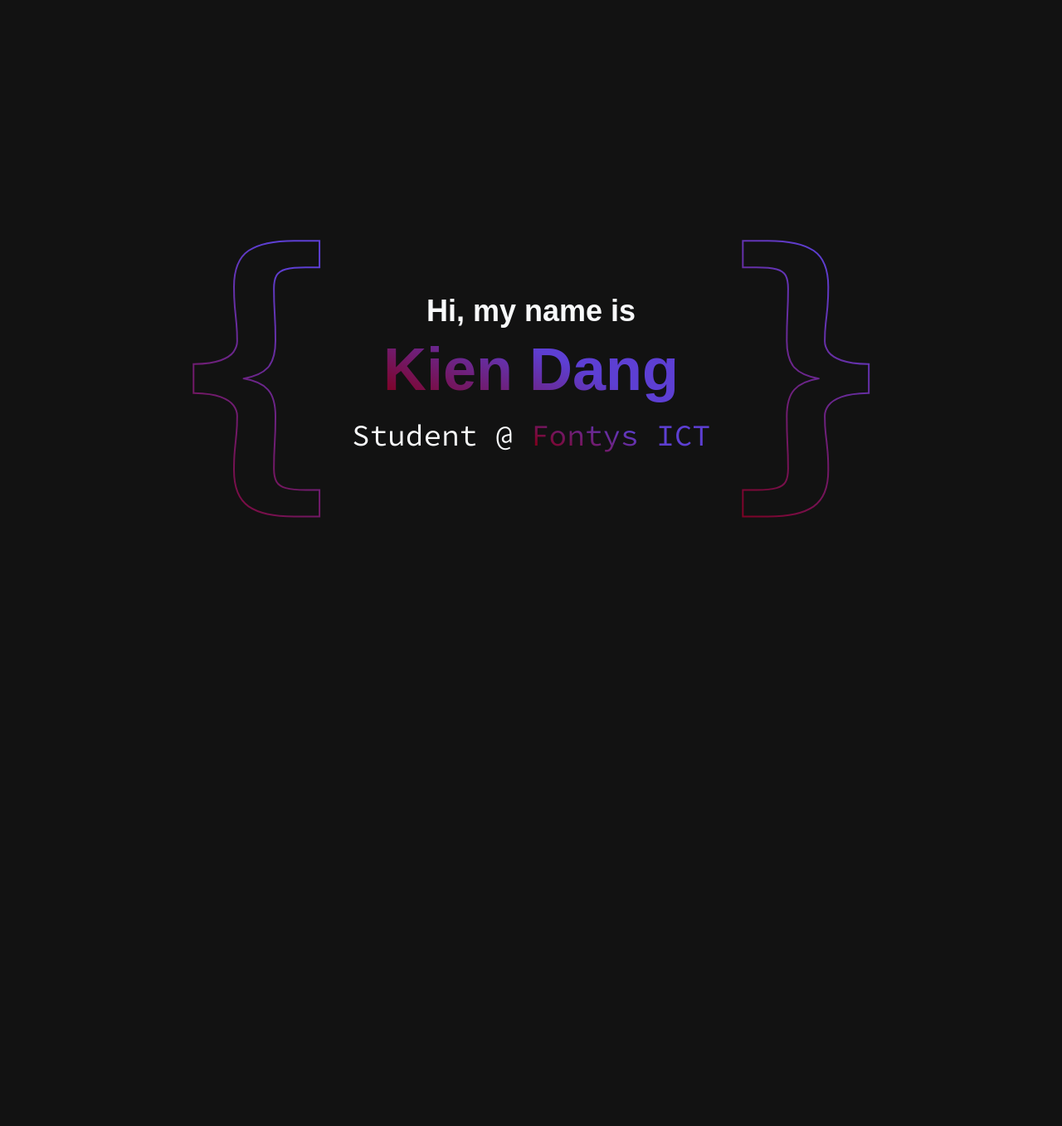
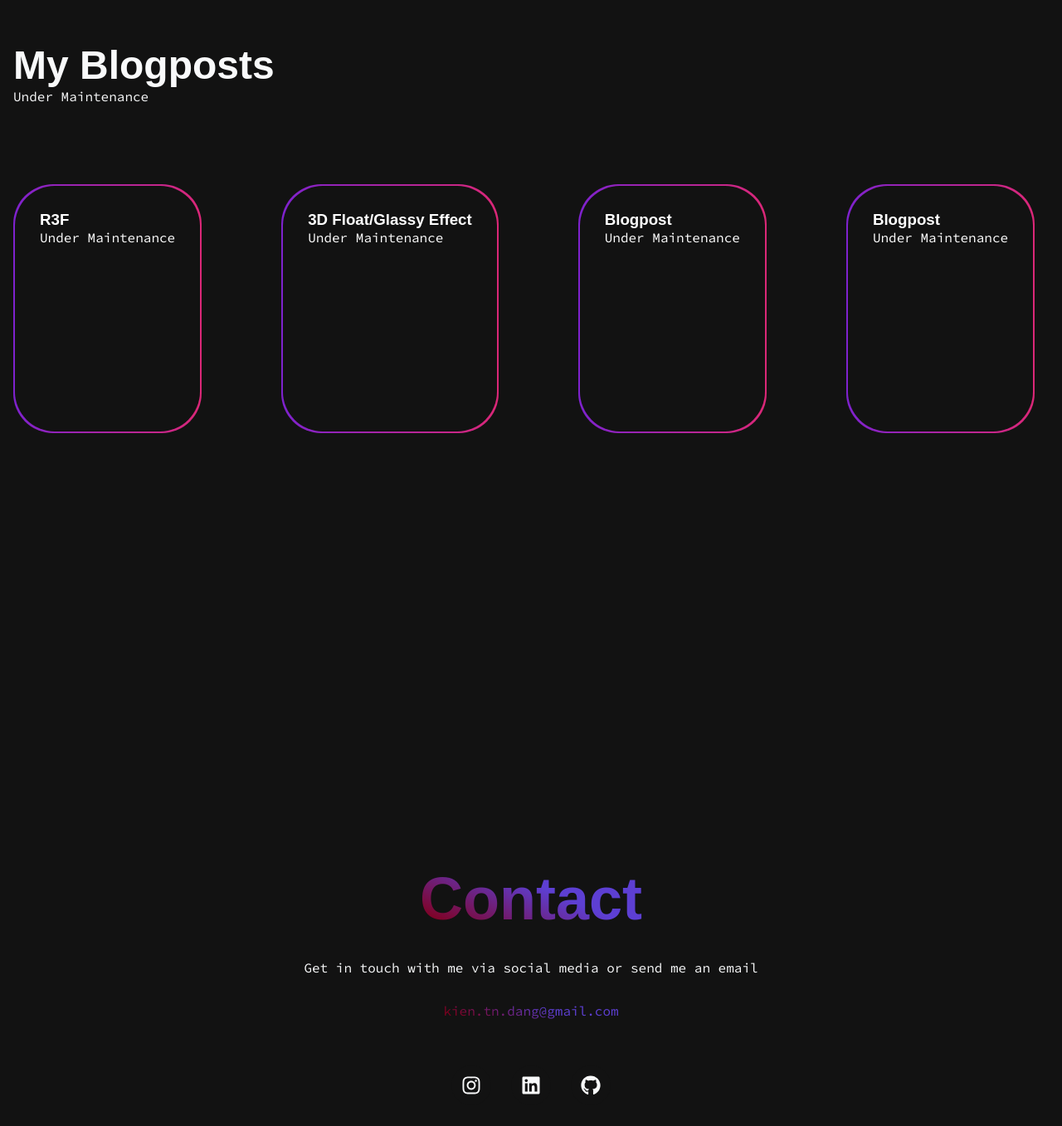
Before and after one commit to TNDKien/showcase-portfolio, a Next.js app: page / in a window 1280 px wide. Shown: the part 5332-6689 px from the top of the page at 83% size. Before the commit the page ends 6183 px from the top, so only its background shows below. Built offline with nearby package versions, Linux system fonts and the light colour scheme; a web font is replaced by a local one.

Commit message:
init Blog + Contact

```diff
--- a/src/app/page.tsx
+++ b/src/app/page.tsx
@@ -4,6 +4,8 @@
 import Header from "../components/Header/Header";
 import About from "../components/About/About";
 import ProjectSection from "../components/Projects/ProjectSection";
+import Blog from "../components/Blog/Blog";
+import Contact from "../components/Contact/Contact";
 
 export default function Home() {
   return (
@@ -11,7 +13,8 @@
       <Hero />
       <About />
       <ProjectSection />
-      <Hero></Hero>
+      <Blog />
+      <Contact />
     </div>
   );
 }
--- /dev/null
+++ b/src/components/Blog/Blog.module.scss
@@ -0,0 +1,67 @@
+@import "app/styles/variables";
+
+.blogSection {
+  background-color: $onyx;
+  display: flex;
+  justify-content: center;
+  min-height: 720px;
+  //   padding: 0 16px;
+  color: $offWhite;
+
+  .container {
+    max-width: 1248px;
+    width: 100%;
+    display: flex;
+    flex-direction: column;
+    gap: 96px;
+
+    h2 {
+      font-size: 48px;
+    }
+
+    section {
+      display: flex;
+      flex-wrap: wrap;
+      gap: 96px;
+
+      article {
+        position: relative;
+        padding: 2rem;
+        border-radius: 48px;
+        height: 300px;
+        color: #fff;
+        text-align: start;
+        cursor: pointer;
+        overflow: hidden;
+        background: linear-gradient(to right, #7e22ce, #db2777);
+        transition: transform 0.4s ease-in-out, box-shadow 0.4s ease-in-out;
+
+        &::before {
+          content: "";
+          position: absolute;
+          inset: 2px;
+          border-radius: 48px;
+          background: $onyx;
+          z-index: 0;
+          transition: inset 0.4s ease-in-out;
+        }
+
+        &:hover {
+          transform: scale(1.05);
+
+          &::before {
+            inset: 0;
+          }
+
+          box-shadow: 0 0 2rem 0.6rem rgba(126, 34, 206, 0.6);
+        }
+
+        h3,
+        p {
+          position: relative;
+          z-index: 1;
+        }
+      }
+    }
+  }
+}
--- /dev/null
+++ b/src/components/Blog/Blog.tsx
@@ -0,0 +1,34 @@
+"use client";
+
+import styles from "./Blog.module.scss";
+
+export default function Blog() {
+  return (
+    <div className={styles.blogSection}>
+      <div className={styles.container}>
+        <header>
+          <h2>My Blogposts</h2>
+          <p>Under Maintenance</p>
+        </header>
+        <section>
+          <article>
+            <h3>R3F </h3>
+            <p>Under Maintenance</p>
+          </article>
+          <article>
+            <h3>3D Float/Glassy Effect </h3>
+            <p>Under Maintenance</p>
+          </article>
+          <article>
+            <h3>Blogpost </h3>
+            <p>Under Maintenance</p>
+          </article>
+          <article>
+            <h3>Blogpost </h3>
+            <p>Under Maintenance</p>
+          </article>
+        </section>
+      </div>
+    </div>
+  );
+}
--- /dev/null
+++ b/src/components/Contact/Contact.module.scss
@@ -0,0 +1,102 @@
+@import "app/styles/variables";
+
+.contactSection {
+  display: flex;
+  justify-content: center;
+  align-items: center;
+  height: 100vh;
+  background-color: $onyx;
+  color: $offWhite;
+
+  .content {
+    display: flex;
+    flex-direction: column;
+    align-items: center;
+    justify-content: center;
+    width: 100%;
+    padding: 0 2rem;
+  }
+
+  h1 {
+    font-size: clamp(32px, 6vw, 72px);
+    font-weight: bold;
+    margin-bottom: 1rem;
+    @extend .gradientText;
+  }
+
+  .subtitle {
+    font-size: clamp(16px, 3vw, 36px);
+    font-weight: normal;
+    color: $offWhite;
+
+    span {
+      @extend .gradientText;
+    }
+  }
+  .socialIcons {
+    display: flex;
+    gap: 24px;
+    margin-top: 24px;
+
+    a {
+      position: relative;
+      display: flex;
+      align-items: center;
+      justify-content: center;
+      width: 48px;
+      height: 48px;
+      background-color: $onyx;
+      border-radius: 50%;
+      overflow: hidden;
+      transition: background-color 0.3s;
+
+      &:hover {
+        background-color: $onyx;
+      }
+
+      &:hover::before {
+        opacity: 1;
+      }
+
+      &::before {
+        content: "";
+        position: absolute;
+        top: 0;
+        left: 0;
+        width: 100%;
+        height: 100%;
+        background: linear-gradient(
+          25deg,
+          $burgundy 0%,
+          $burgundy 10%,
+          $iris 60%,
+          $iris 100%
+        );
+        opacity: 0;
+        transition: opacity 0.3s ease;
+      }
+
+      svg {
+        position: relative;
+        z-index: 1;
+        width: 24px;
+        height: 24px;
+        fill: $offWhite;
+      }
+    }
+  }
+}
+
+.gradientText {
+  margin: 32px;
+  background: linear-gradient(
+    25deg,
+    $burgundy 0%,
+    $burgundy 10%,
+    $iris 60%,
+    $iris 100%
+  );
+  -webkit-background-clip: text;
+  background-clip: text;
+  -webkit-text-fill-color: transparent;
+}
--- /dev/null
+++ b/src/components/Contact/Contact.tsx
@@ -0,0 +1,45 @@
+"use client";
+
+import { FaInstagram, FaLinkedin, FaGithub } from "react-icons/fa";
+import styles from "./Contact.module.scss";
+
+export default function Contact() {
+  return (
+    <div className={styles.contactSection}>
+      <article className={styles.content}>
+        <h1 className={styles.gradientText}>Contact</h1>
+        <p>Get in touch with me via social media or send me an email</p>
+        <p className={styles.gradientText}>
+          <span>kien.tn.dang@gmail.com</span>
+        </p>
+        {/* Social Media Icons */}
+        <div className={styles.socialIcons}>
+          <a
+            href="https://www.instagram.com/tnd_kien"
+            target="_blank"
+            rel="noopener noreferrer"
+            aria-label="Instagram"
+          >
+            <FaInstagram size={48} color="#800020" title="Instagram" />
+          </a>
+          <a
+            href="https://www.linkedin.com/in/yourusername"
+            target="_blank"
+            rel="noopener noreferrer"
+            aria-label="LinkedIn"
+          >
+            <FaLinkedin size={48} color="#5D3FD3" title="LinkedIn" />
+          </a>
+          <a
+            href="https://github.com/yourusername"
+            target="_blank"
+            rel="noopener noreferrer"
+            aria-label="GitHub"
+          >
+            <FaGithub size={48} color="#5D3FD3" title="GitHub" />
+          </a>
+        </div>
+      </article>
+    </div>
+  );
+}
```
